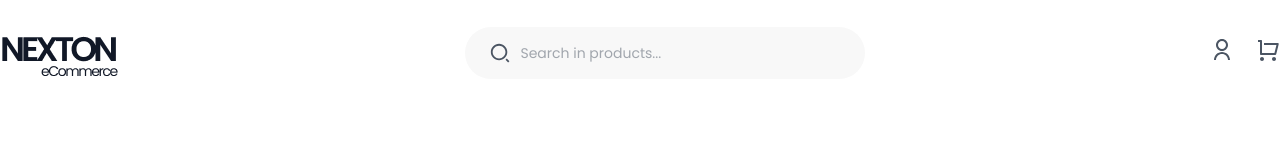
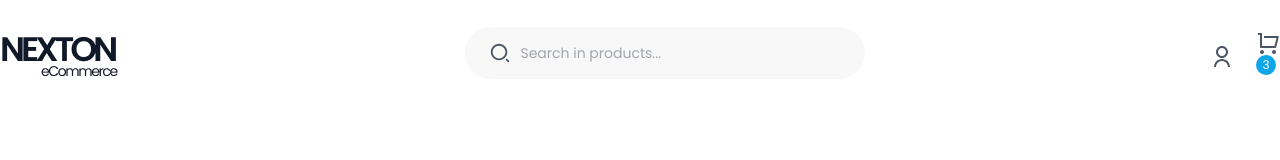
Before and after one commit to Rakib-Hassan-web/nexton-figma-, a React (Vite) app: page / in a window 1280 px wide. Shown: the top 160 px of the page. Built offline with nearby package versions, Linux system fonts and the light colour scheme.

Commit message:
icon masage add done need position

```diff
--- a/src/components/Navbar.jsx
+++ b/src/components/Navbar.jsx
@@ -34,7 +34,11 @@ return (
       <div className="nav_icons " id='nav_icons'>
 
      <button className='user_icon text-2xl text-praymary  mr-[22px]' id='user_icon'><RiUserLine/></button>
-     <button  className='cart_icon text-2xl text-praymary ' id='cart_icon'  ><RiShoppingCartLine/></button>
+     <button  className='cart_icon text-2xl text-praymary ' id='cart_icon'  ><RiShoppingCartLine/>
+     <div className='h-[20px] w-[20px] bg-[#0EA5E9] rounded-full text-[12px] text-white font-praymary  font-normal flex justify-center items-center'>3</div>
+
+
+     </button>
 
       </div>
 
```
